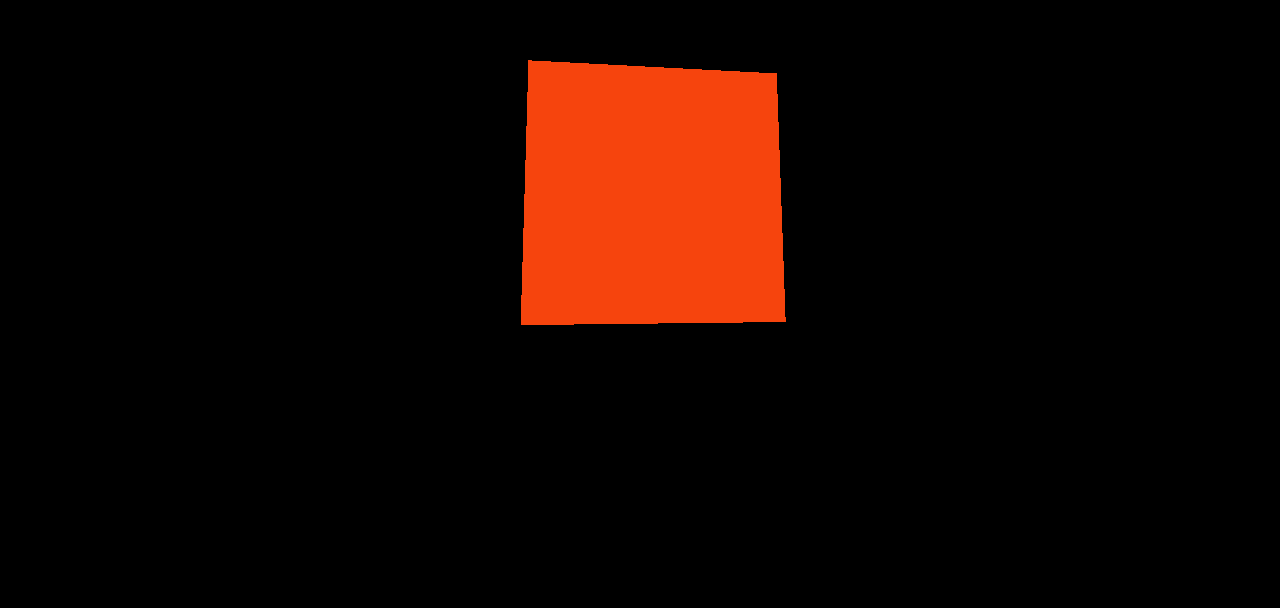
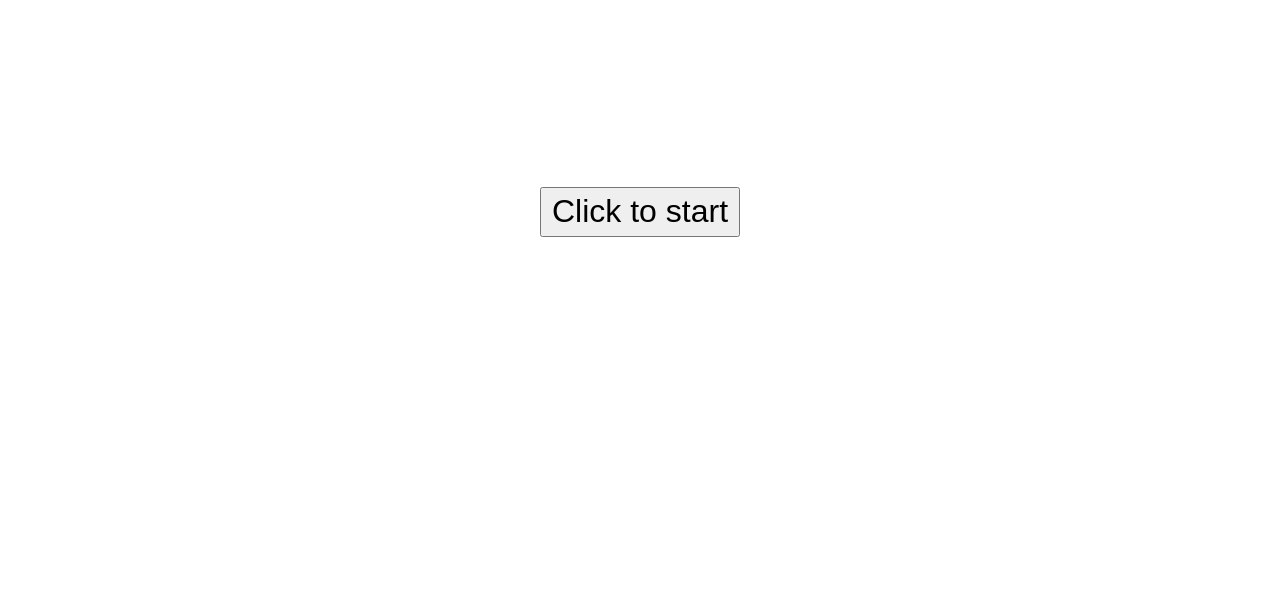
Before and after one commit to naftalimurgor/threejs-demo, a plain HTML site: page index.html in a window 1280 px wide. Shown: the part 192-804 px from the top of the page. Drawn offline with nearby package versions, Linux system fonts and the light colour scheme.

Commit message:
Add pointer lock controls

```diff
--- a/index.html
+++ b/index.html
@@ -6,60 +6,118 @@
     <style>
       body {
         margin: 0;
+        overflow: hidden;
       }
-      #animation {
+
+      #menu {
+        position: absolute;
+        background-color: rgba(255, 255, 255, 0.5);
+        top: 0px;
+        left: 0px;
+        width: 100%;
         height: 100%;
-        width: 100%;
+      }
 
+      #start {
+        height: 50px;
+        width: 200px;
+        margin: -25px -100px;
+        position: relative;
+        top: 50%;
+        left: 50%;
+        font-size: 32px;
       }
     </style>
   </head>
   <body>
-    <canvas id="animation"></canvas>
-    <script src="js/three.js"></script>
-    <script>
-      const canvas = document.querySelector('#animation')
+    <div id="menu">
+      <button id="start">Click to start</button>
+    </div>
+
+    <script type="module">
+      import * as Three from './js/three.js'
+      import { PointerLockControls } from './js/jsm/PointerLockControls.js'
+      import Stats from './js/jsm/stats.module.js'
+
+      // dom elements
+      // const canvas = document.querySelector('#animation')
+      const menu = document.getElementById('menu')
+      const startBtn = document.querySelector('#start')
+
       const scene = new THREE.Scene()
+      // camera config options
       let fov = 75
-      let aspectRatio = (window.innerWidth/window.innerHeight)
+      let aspectRatio = window.innerWidth / window.innerHeight
       let near = 0.1
       let far = 1000
-      const camera = new THREE.PerspectiveCamera(
-        fov,
-        aspectRatio,
-        near,
-        far
-      )
-      console.log(window.innerWidth/window.innerHeight)
-      console.log(window.innerWidth)
+      const renderer = new THREE.WebGLRenderer()
+      // set size of render(this is the canvas size)
+      renderer.setSize(window.innerWidth, window.innerHeight)
+      document.body.appendChild(renderer.domElement)
+
+      const camera = new THREE.PerspectiveCamera(fov, aspectRatio, near, far)
+
+      const controls = new PointerLockControls(camera, renderer.domElement)
+
+      controls.addEventListener('lock', () => {
+        menu.style.display = 'none' // hide the menu
+        console.log('locked')
+      })
+
+      controls.addEventListener('unlock', () => {
+        menu.style.display = 'block'
+        console.log('unlocked')
+        //cancelAnimationFrame(animationReq)
+
+      })
 
 
-      const renderer = new THREE.WebGLRenderer({canvas})
-      // set size of render(this is the canvas size)
-      renderer.setSize(window.innerWidth, window.innerHeight)
+      startBtn.addEventListener(
+        'click',
+        () => {
+          controls.lock() // emits 'lock' event
+         animate()
+        },
+        false
+      )
 
+      const onKeyDown = event => {
+        // asd keys used as arrow keys
+        if (event.code === 'KeyW') {
+          controls.moveFoward(0.25)
+        } else if (event.code === 'KeyA') {
+          controls.moveRight(-0.25)
+        } else if (event.code === 'KeyS') {
+          controls.moveFoward(-0.25)
+        } else if (event.code === 'KeyD') {
+          controls.moveRight(0.25)
+        }
+      }
+
+      document.addEventListener('keydown', onKeyDown, false)
 
       let boxHeight = 2
       let boxWidth = 2
       let boxDepth = 2
       const geometry = new THREE.BoxGeometry(boxHeight, boxWidth, boxWidth)
-      const material = new THREE.MeshBasicMaterial({ color: 0xF6440D })
+      const material = new THREE.MeshBasicMaterial({ color: 0xf6440d })
       const cube = new THREE.Mesh(geometry, material)
       scene.add(cube)
 
       camera.position.z = 5
       //camera.position.x = 2
-
-      const animate = function () {
+      // need for mechanism to start/stop animation
+      function animate() {
         requestAnimationFrame(animate)
-
         cube.rotation.x += 0.01
         cube.rotation.y += 0.01
+        render()
+      }
 
+      const render = () => {
         renderer.render(scene, camera)
       }
 
-      animate()
     </script>
   </body>
 </html>
```
